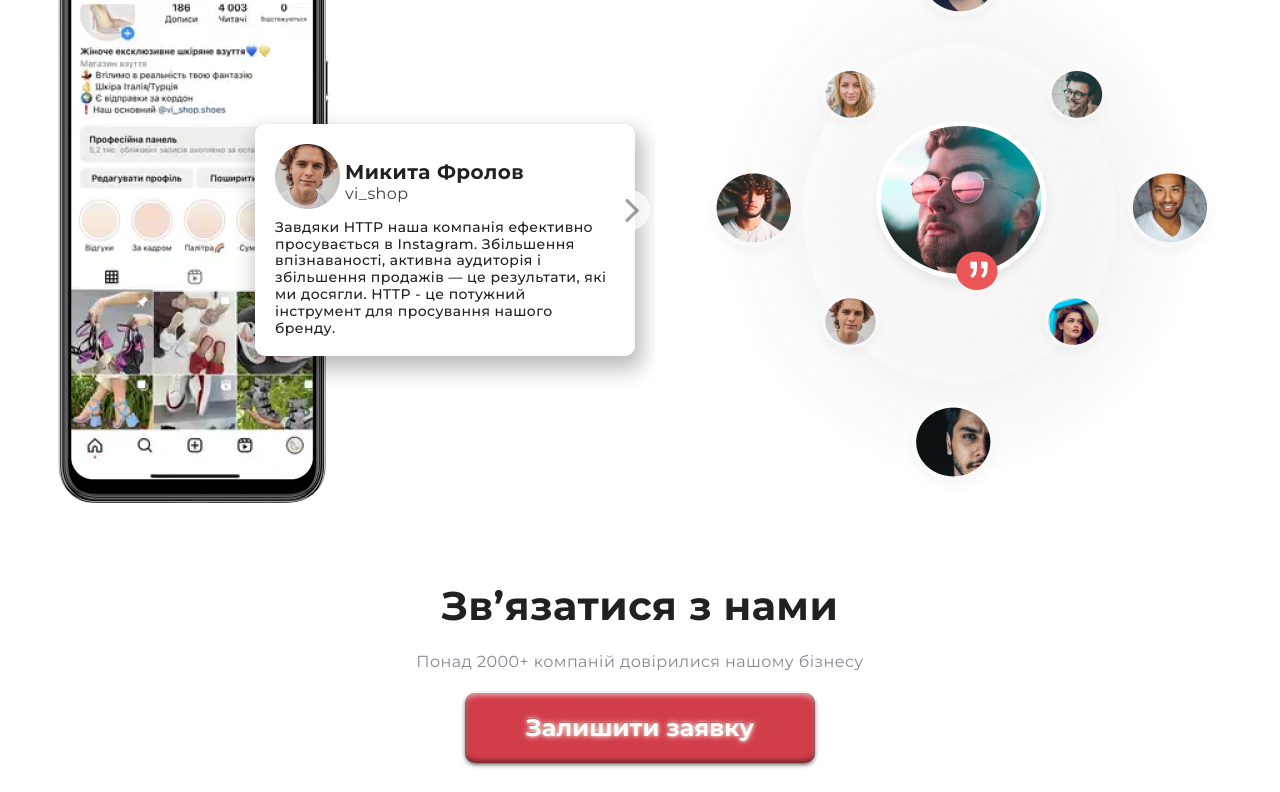
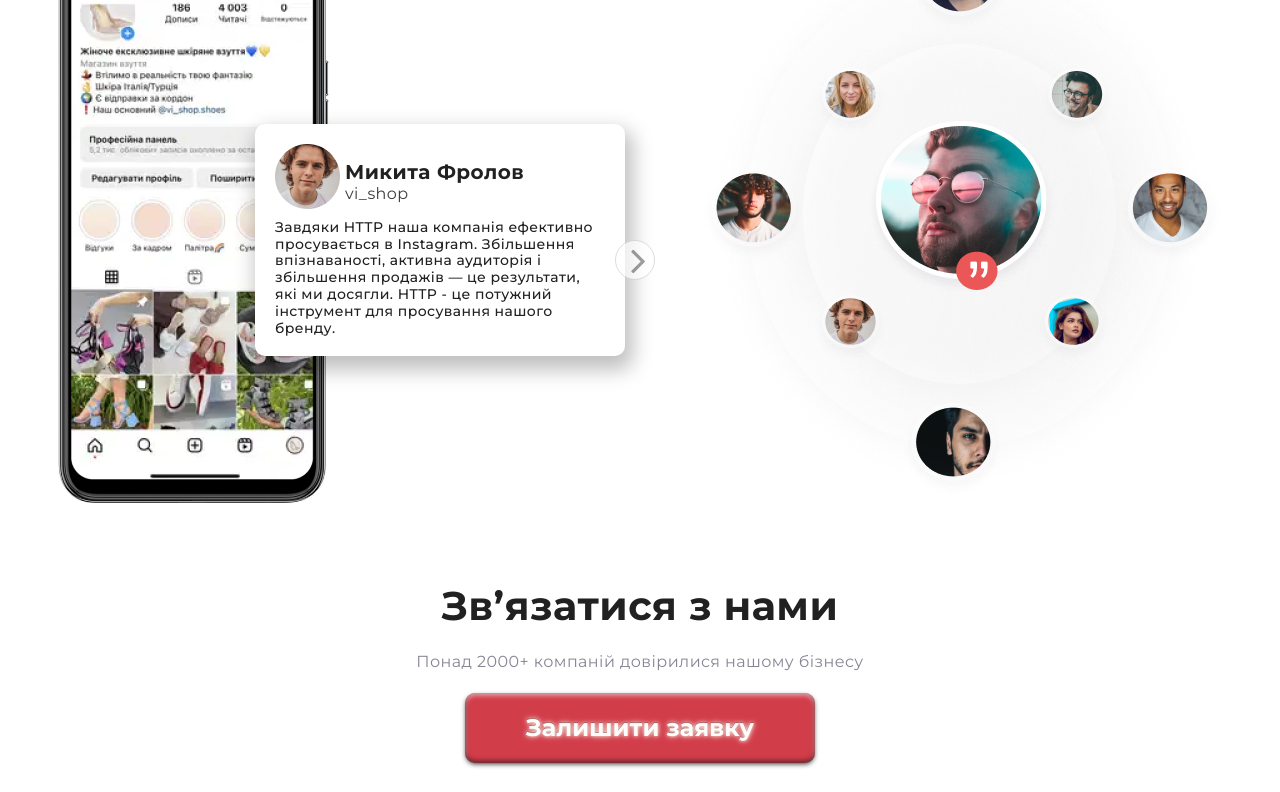
Before and after one commit to Kathryne-Kat/HTTP_LandingPage, a plain HTML site: page index.html in a window 1280 px wide. Shown: the part 3900-4692 px from the top of the page. Drawn offline with nearby package versions, Linux system fonts and the light colour scheme; a web font is replaced by a local one.

Commit message:
Update style.css

```diff
--- a/css/style.css
+++ b/css/style.css
@@ -1045,7 +1045,7 @@ address {
   position: absolute;
   top: 200px;
   left: 200px;
-  margin-right: 20px;
+  margin-right: 30px;
 }
 @media screen and (max-width: 480px) {
   .reviews-item-coment {
@@ -1468,6 +1468,7 @@ address {
   height: 40px;
   border-radius: 50%;
   background: #fff;
+  border: 1px solid #cecece;
   opacity: 0.7;
 }
 #slider_bl .slider-prev-next-control label:hover {
@@ -1493,7 +1494,7 @@ address {
 }
 #slider_bl .slider-dot-control label:hover {
   background: #ccc;
-  border-color: #777;
+  border-color: ;
 } */
 #slider_bl .info {
   position: absolute;
@@ -1635,7 +1636,8 @@ address {
 #slider_bl #slide5:checked ~ .slider-prev-next-control label:nth-child(1) {
   display: block;
   float: right;
-  margin-right: 5px;
+  /* margin-right: -20px; */
+  margin-top: 50px;
 }
 #slider_bl #slide1:checked ~ .slider-prev-next-control label:nth-child(5),
 #slider_bl #slide2:checked ~ .slider-prev-next-control label:nth-child(1),
@@ -1643,8 +1645,9 @@ address {
 #slider_bl #slide4:checked ~ .slider-prev-next-control label:nth-child(3),
 #slider_bl #slide5:checked ~ .slider-prev-next-control label:nth-child(4) {
   display: block;
-  float: left;
-  margin-left: 5px;
+  float: right;
+  margin-bottom: 50px;
+  margin-left: -40px;
 }
 #slider_bl
   #slide1:checked
```
